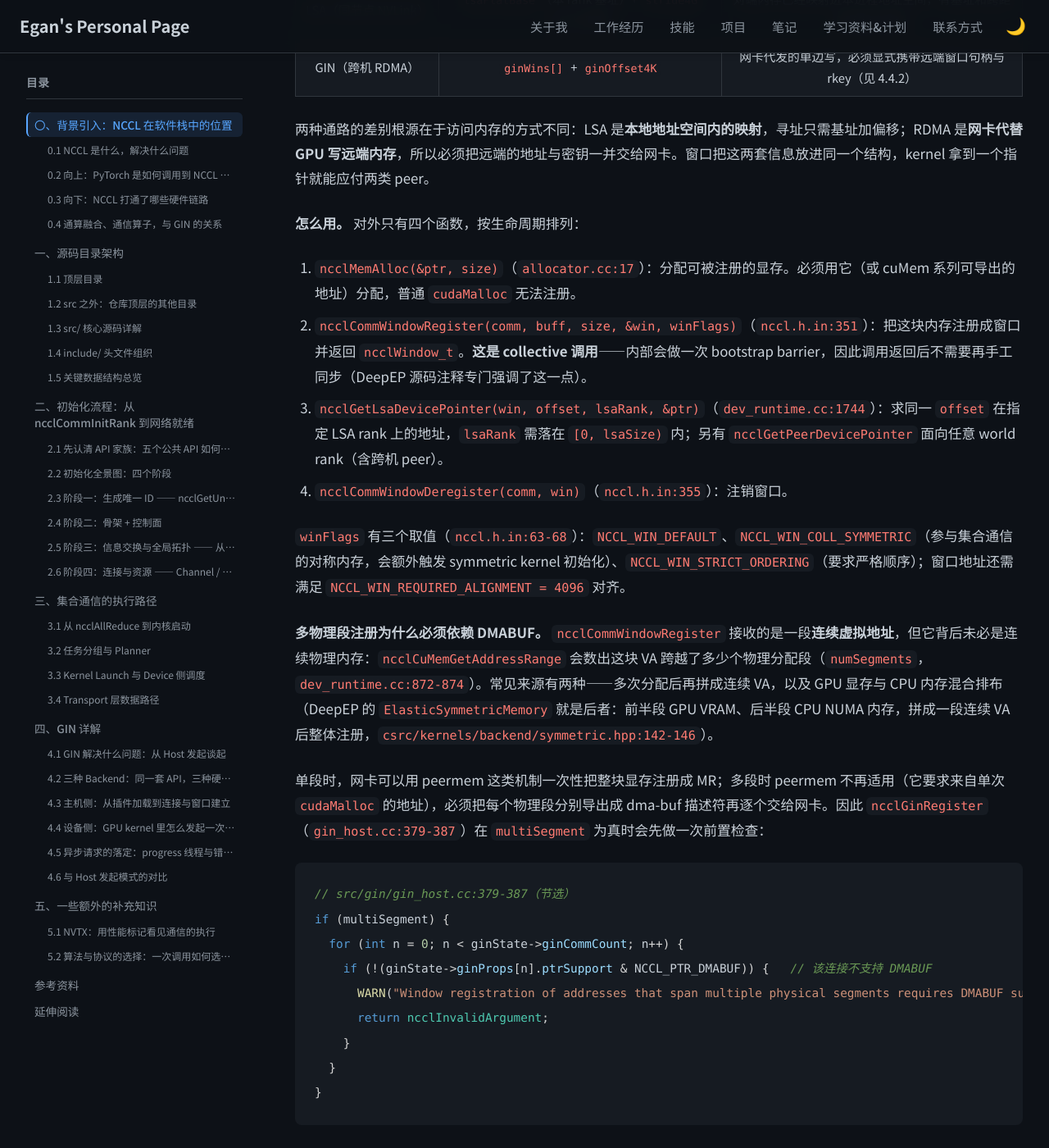
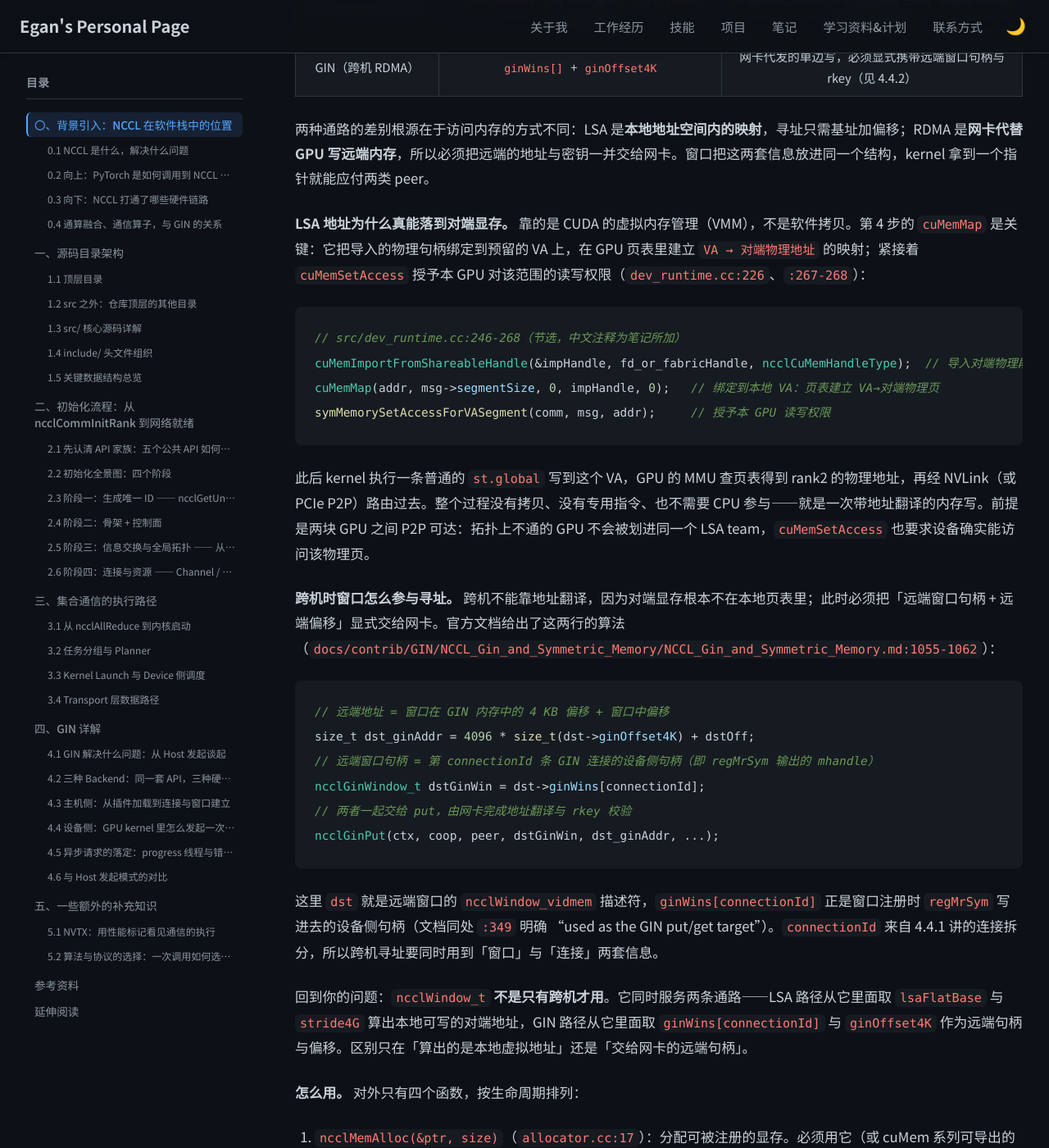
Before and after one commit to Lejun-Hu/Lejun-Hu.github.io, a Jekyll site: the page built from _notes/2026-8-24-nccl-source-study.md, in a window 1280 px wide and 1400 px high, scrolled down 94233 px. Shown: the whole window at 82% size. Built offline with Jekyll 4.4.1, drawn with Linux system fonts in a browser that asks for light colours; nearby versions of some CDN libraries; some of the changed text lies outside the part shown.

Commit message:
笔记：补充 VMM 页表映射机制与跨机窗口寻址公式

````diff
--- a/_notes/2026-8-24-nccl-source-study.md
+++ b/_notes/2026-8-24-nccl-source-study.md
@@ -2385,6 +2385,32 @@ lsaFlatBase + 2 × bigSize + bigOffset_A + 0x1000
 
 两种通路的差别根源在于访问内存的方式不同：LSA 是**本地地址空间内的映射**，寻址只需基址加偏移；RDMA 是**网卡代替 GPU 写远端内存**，所以必须把远端的地址与密钥一并交给网卡。窗口把这两套信息放进同一个结构，kernel 拿到一个指针就能应付两类 peer。
 
+**LSA 地址为什么真能落到对端显存。** 靠的是 CUDA 的虚拟内存管理（VMM），不是软件拷贝。第 4 步的 `cuMemMap` 是关键：它把导入的物理句柄绑定到预留的 VA 上，在 GPU 页表里建立 `VA → 对端物理地址` 的映射；紧接着 `cuMemSetAccess` 授予本 GPU 对该范围的读写权限（`dev_runtime.cc:226`、`:267-268`）：
+
+```cpp
+// src/dev_runtime.cc:246-268（节选，中文注释为笔记所加）
+cuMemImportFromShareableHandle(&impHandle, fd_or_fabricHandle, ncclCuMemHandleType);  // 导入对端物理段
+cuMemMap(addr, msg->segmentSize, 0, impHandle, 0);   // 绑定到本地 VA：页表建立 VA→对端物理页
+symMemorySetAccessForVASegment(comm, msg, addr);     // 授予本 GPU 读写权限
+```
+
+此后 kernel 执行一条普通的 `st.global` 写到这个 VA，GPU 的 MMU 查页表得到 rank2 的物理地址，再经 NVLink（或 PCIe P2P）路由过去。整个过程没有拷贝、没有专用指令、也不需要 CPU 参与——就是一次带地址翻译的内存写。前提是两块 GPU 之间 P2P 可达：拓扑上不通的 GPU 不会被划进同一个 LSA team，`cuMemSetAccess` 也要求设备确实能访问该物理页。
+
+**跨机时窗口怎么参与寻址。** 跨机不能靠地址翻译，因为对端显存根本不在本地页表里；此时必须把「远端窗口句柄 + 远端偏移」显式交给网卡。官方文档给出了这两行的算法（`docs/contrib/GIN/NCCL_Gin_and_Symmetric_Memory/NCCL_Gin_and_Symmetric_Memory.md:1055-1062`）：
+
+```cpp
+// 远端地址 = 窗口在 GIN 内存中的 4 KB 偏移 + 窗口中偏移
+size_t dst_ginAddr = 4096 * size_t(dst->ginOffset4K) + dstOff;
+// 远端窗口句柄 = 第 connectionId 条 GIN 连接的设备侧句柄（即 regMrSym 输出的 mhandle）
+ncclGinWindow_t dstGinWin = dst->ginWins[connectionId];
+// 两者一起交给 put，由网卡完成地址翻译与 rkey 校验
+ncclGinPut(ctx, coop, peer, dstGinWin, dst_ginAddr, ...);
+```
+
+这里 `dst` 就是远端窗口的 `ncclWindow_vidmem` 描述符，`ginWins[connectionId]` 正是窗口注册时 `regMrSym` 写进去的设备侧句柄（文档同处 `:349` 明确 "used as the GIN put/get target"）。`connectionId` 来自 4.4.1 讲的连接拆分，所以跨机寻址要同时用到「窗口」与「连接」两套信息。
+
+回到你的问题：`ncclWindow_t` **不是只有跨机才用**。它同时服务两条通路——LSA 路径从它里面取 `lsaFlatBase` 与 `stride4G` 算出本地可写的对端地址，GIN 路径从它里面取 `ginWins[connectionId]` 与 `ginOffset4K` 作为远端句柄与偏移。区别只在「算出的是本地虚拟地址」还是「交给网卡的远端句柄」。
+
 **怎么用。** 对外只有四个函数，按生命周期排列：
 
 1. `ncclMemAlloc(&ptr, size)`（`allocator.cc:17`）：分配可被注册的显存。必须用它（或 cuMem 系列可导出的地址）分配，普通 `cudaMalloc` 无法注册。
````
